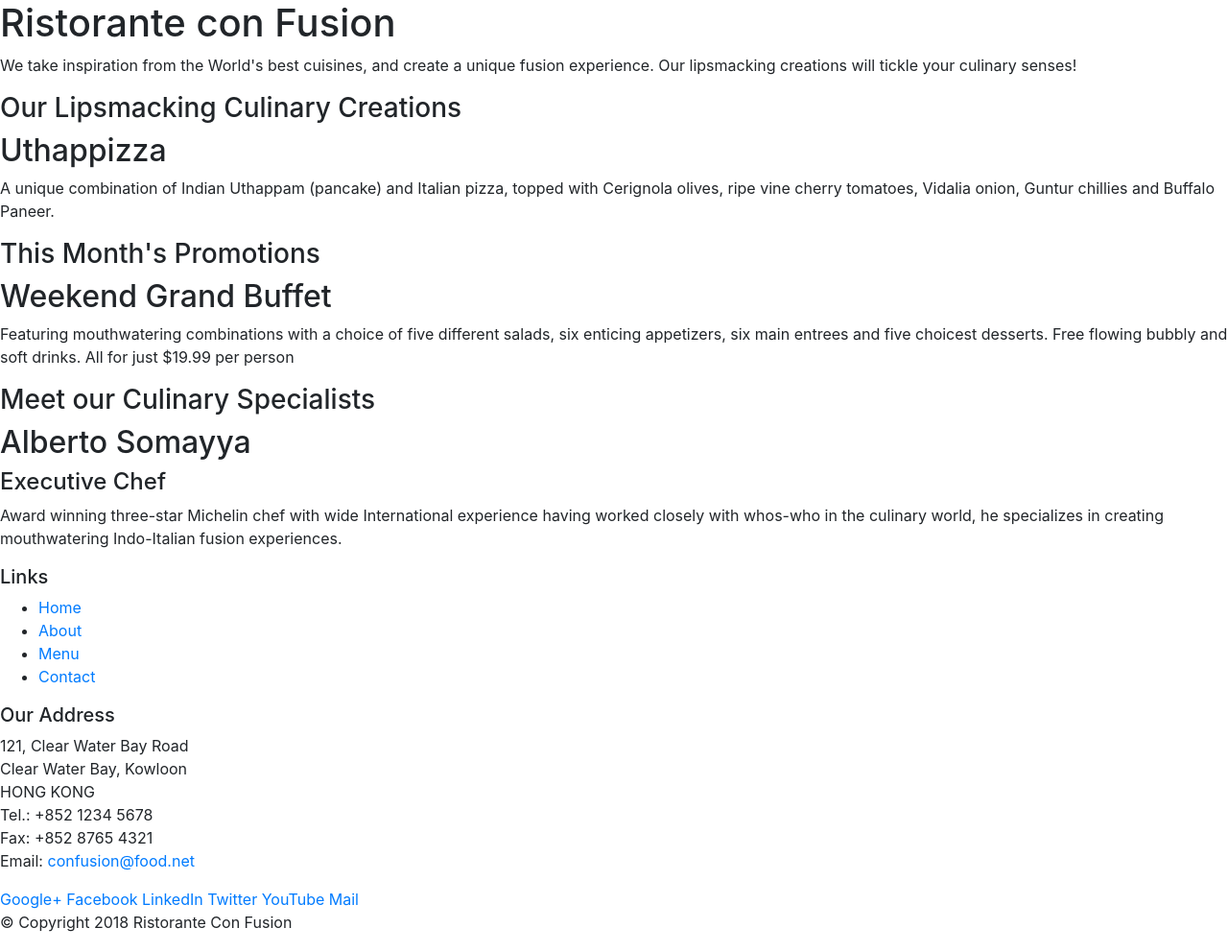
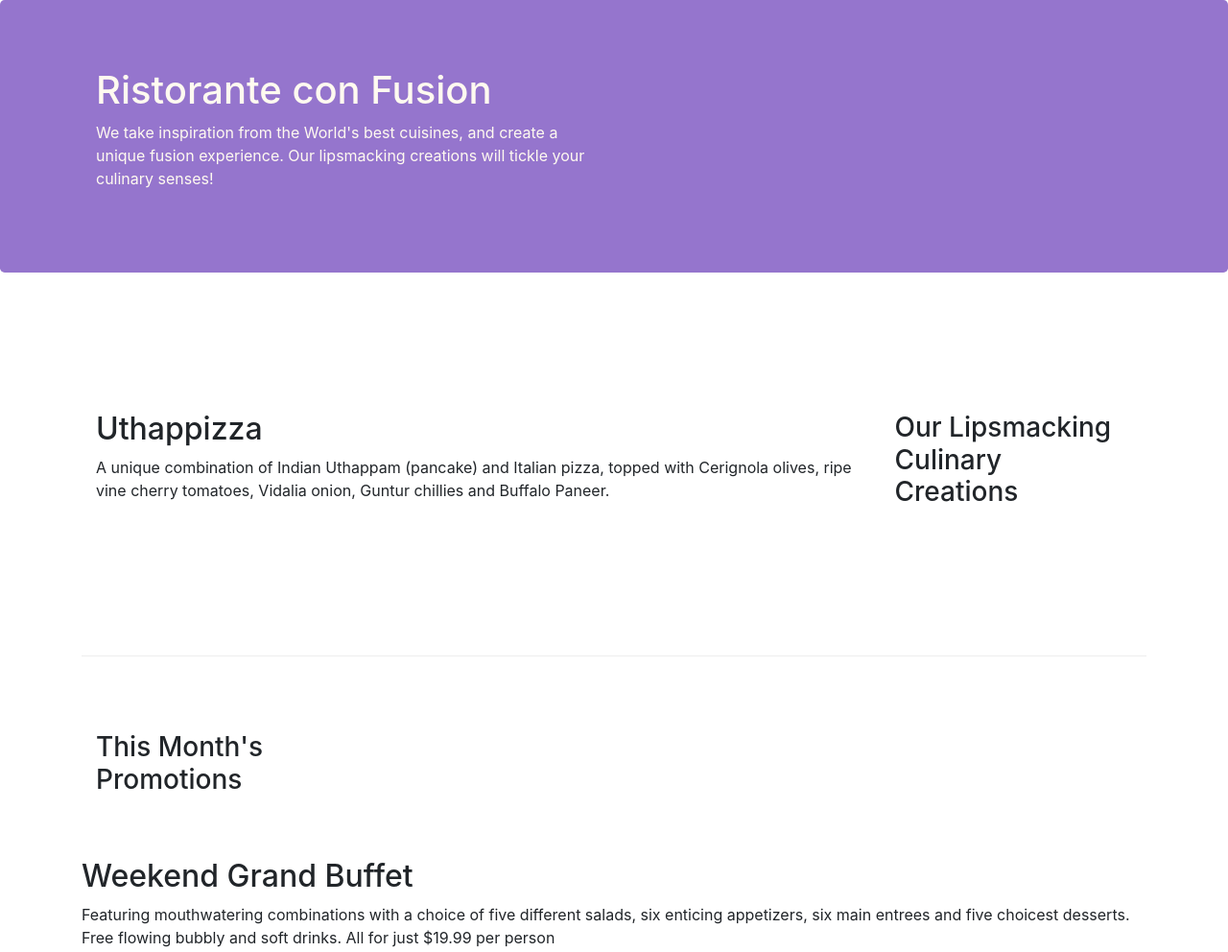
Before and after one commit to noureddinelafendi/conFusion, a website: page index.html in a window 1280 px wide. Shown: the top 992 px of the page at 96% size. Drawn offline with nearby package versions, Linux system fonts and the light colour scheme.

Commit message:
Bootstrap grid

```diff
--- /dev/null
+++ b/css/styles.css
@@ -0,0 +1,31 @@
+.row-header{
+    margin: 0px auto;
+    padding: 0px auto;
+}
+
+.row-content{
+    margin: 0px auto;
+    padding: 50px 0px 50px 0px;
+    border-bottom: 1px ridge;
+    min-height: 400px;
+}
+
+.footer{
+    background-color: #D1C4E9;
+    margin: 0px auto;
+    padding: 20px 0px 20px 0px;
+
+}
+
+.jumbotron{
+    padding: 70px 30px 70px 30px;
+    margin: 0px auto;
+    background: #9575cd;
+    color: floralwhite;
+}
+
+.adress{
+    font-size: 80%;
+    margin: 0px;
+    color: #0f0f0f;
+}
--- a/index.html
+++ b/index.html
@@ -9,51 +9,52 @@
 
      <!-- Bootstrap CSS -->
      <link rel="stylesheet" href="node_modules/bootstrap/dist/css/bootstrap.min.css">
+     <link rel="stylesheet" href="css/styles.css">
     <title>Ristorante Con Fusion</title>
 </head>
 
 <body>
 
-    <header>
-        <div>
-            <div>
-                <div>
+    <header class="jumbotron">
+        <div class="container">
+            <div class="row row-header">
+                <div class="col-12 col-sm-6">
                     <h1>Ristorante con Fusion</h1>
                     <p>We take inspiration from the World's best cuisines, and create a unique fusion experience. Our lipsmacking creations will tickle your culinary senses!</p>
                 </div>
-                <div>
+                <div class="col-12 col-sm">
                 </div>
             </div>
         </div>
     </header>
 
-    <div>
-        <div>
-            <div>
+    <div class="container">
+        <div class="row row-content align-items-center">
+            <div class="col-12 col-sm-4 order-sm-last col-md-3">
                 <h3>Our Lipsmacking Culinary Creations</h3>
             </div>
-            <div>
+            <div class="col col-sm order-sm-first col-md">
                 <h2>Uthappizza</h2>
                 <p>A unique combination of Indian Uthappam (pancake) and Italian pizza, topped with Cerignola olives, ripe vine cherry tomatoes, Vidalia onion, Guntur chillies and Buffalo Paneer.</p>
             </div>
         </div>
 
 
-        <div>
-            <div>
+        <div class="row row-content align-items-center">
+            <div class="col-12 col-sm-4 col-md-3">
                 <h3>This Month's Promotions</h3>
             </div>
-            <div>
+            <div "col col-sm col-md">
                 <h2>Weekend Grand Buffet</h2>
                 <p>Featuring mouthwatering combinations with a choice of five different salads, six enticing appetizers, six main entrees and five choicest desserts. Free flowing bubbly and soft drinks. All for just $19.99 per person </p>
             </div>
         </div>
 
-        <div>
-            <div>
+        <div class="row row-content align-items-center">
+            <div class="col-12 col-sm-4 order-sm-last col-md-3">
                 <h3>Meet our Culinary Specialists</h3>
             </div>
-            <div>
+            <div "col col-sm order-sm-first col-md">
                 <h2>Alberto Somayya</h2>
                 <h4>Executive Chef</h4>
                 <p>Award winning three-star Michelin chef with wide International experience having worked closely with whos-who in the culinary world, he specializes in creating mouthwatering Indo-Italian fusion experiences. </p>
@@ -61,19 +62,19 @@
         </div>
     </div>
 
-    <footer>
-        <div>
-            <div>
-                <div>
+    <footer class="footer">
+        <div class="container">
+            <div class="row">
+                <div class="col-4 offset-1 col-sm-2">
                     <h5>Links</h5>
-                    <ul>
+                    <ul class="list-unstyled">
                         <li><a href="#">Home</a></li>
                         <li><a href="#">About</a></li>
                         <li><a href="#">Menu</a></li>
                         <li><a href="#">Contact</a></li>
                     </ul>
                 </div>
-                <div>
+                <div class="col-7 sol-sm-5">
                     <h5>Our Address</h5>
                     <address>
 		              121, Clear Water Bay Road<br>
@@ -84,8 +85,8 @@
 		              Email: <a href="mailto:confusion@food.net">confusion@food.net</a>
 		           </address>
                 </div>
-                <div>
-                    <div>
+                <div class="col-12 col-sm-4 align-self-center">
+                    <div class="text-center">
                         <a href="http://google.com/+">Google+</a>
                         <a href="http://www.facebook.com/profile.php?id=">Facebook</a>
                         <a href="http://www.linkedin.com/in/">LinkedIn</a>
@@ -95,8 +96,8 @@
                     </div>
                 </div>
            </div>
-           <div>
-                <div>
+           <div class="row justify-content-center">
+                <div class="col-auto">
                     <p>© Copyright 2018 Ristorante Con Fusion</p>
                 </div>
            </div>
```
